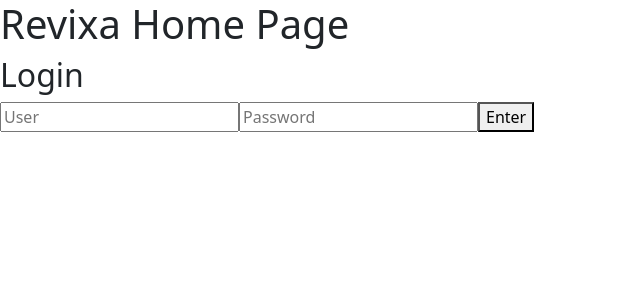
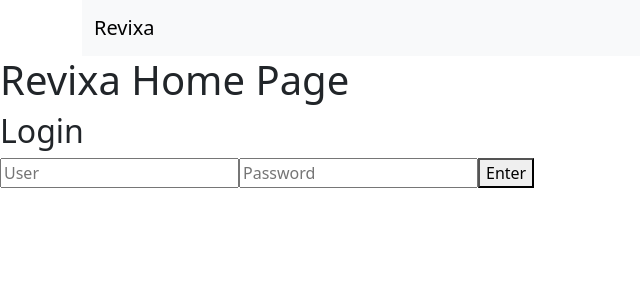
Before and after one commit to MarioLFB/Revixa-frontend, a React (Vite) app: page / in a window 1280 px wide. Shown: the top 300 px of the page, without its empty margins (0-640 px from the left). Built offline with nearby package versions, Linux system fonts and the light colour scheme.

Commit message:
Add Bootstrap and Popper.js dependencies to package.json, add NavBar.jsx component and import Navbar to index.jsx home

```diff
--- a/package.json
+++ b/package.json
@@ -15,6 +15,7 @@
     "bootstrap": "^5.3.3",
     "jwt-decode": "^2.2.0",
     "react": "^18.3.1",
+    "react-bootstrap": "^2.10.5",
     "react-dom": "^18.3.1",
     "react-router-dom": "^6.27.0"
   },
--- /dev/null
+++ b/src/components/Navbar.jsx
@@ -0,0 +1,16 @@
+import Container from 'react-bootstrap/Container';
+import Navbar from 'react-bootstrap/Navbar';
+
+function MyNavbar() {
+  return (
+    <Container>
+      <Navbar expand="lg" className="bg-body-tertiary">
+        <Container>
+          <Navbar.Brand href="#">Revixa</Navbar.Brand>
+        </Container>
+      </Navbar>
+    </Container>
+  );
+}
+
+export default MyNavbar;
--- a/src/pages/Home/index.jsx
+++ b/src/pages/Home/index.jsx
@@ -4,12 +4,14 @@ import Home from './Home';
 import Login from '../Login';
 import Reviews from '../Reviews/Reviews';
 import ReviewPosts from '../Reviews/ReviewPosts';
+import MyNavbar from '../../components/Navbar';
 
 
 
 function HomeWrapper() {
   return (
     <Router> {/* Definindo o roteamento */}
+      <MyNavbar /> {/* Navbar */}
       <Routes>
         <Route path="/" element={<Home />} /> {/* Home Page */}
         <Route path="/login" element={<Login />} /> {/* Login Page */}
```
Also changed, not shown: 1 other file (tests, documents, lock files or other folders).
